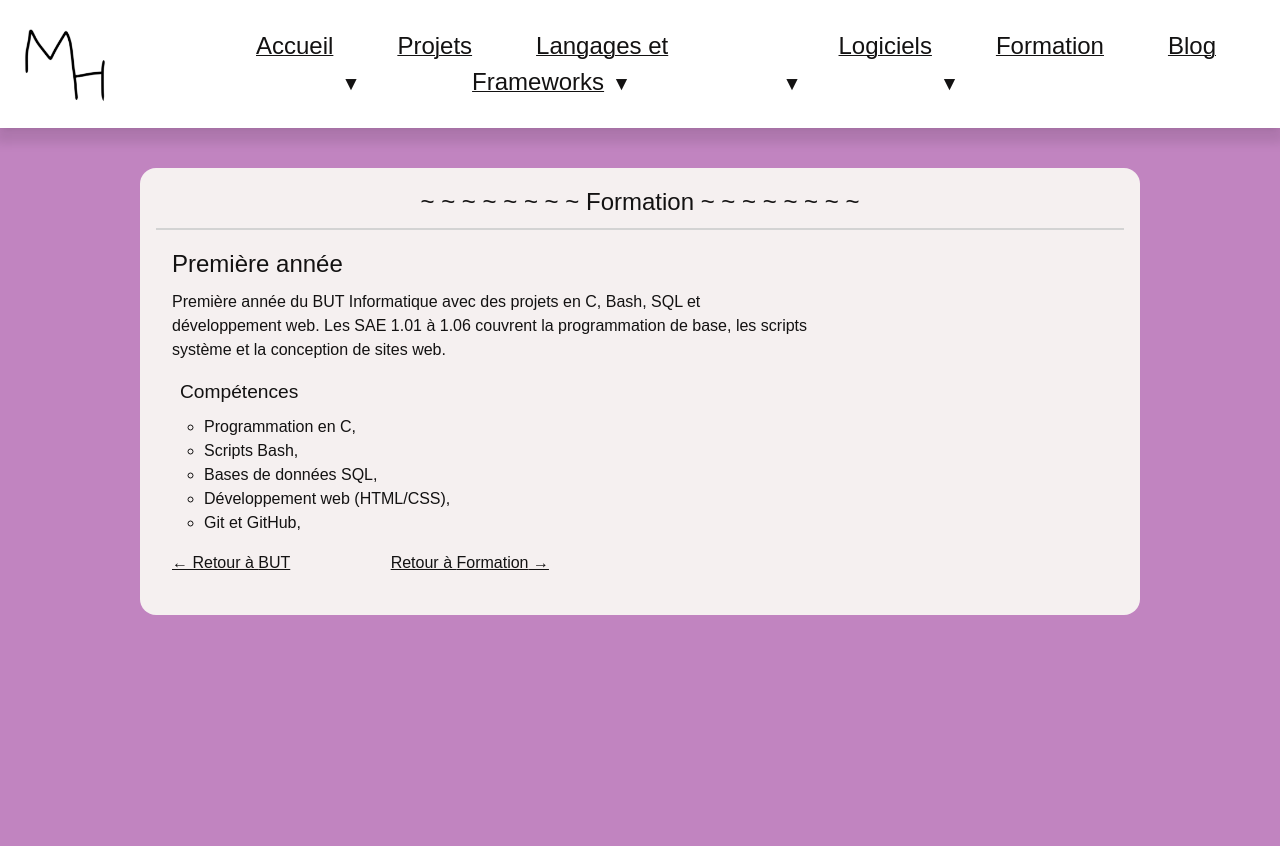
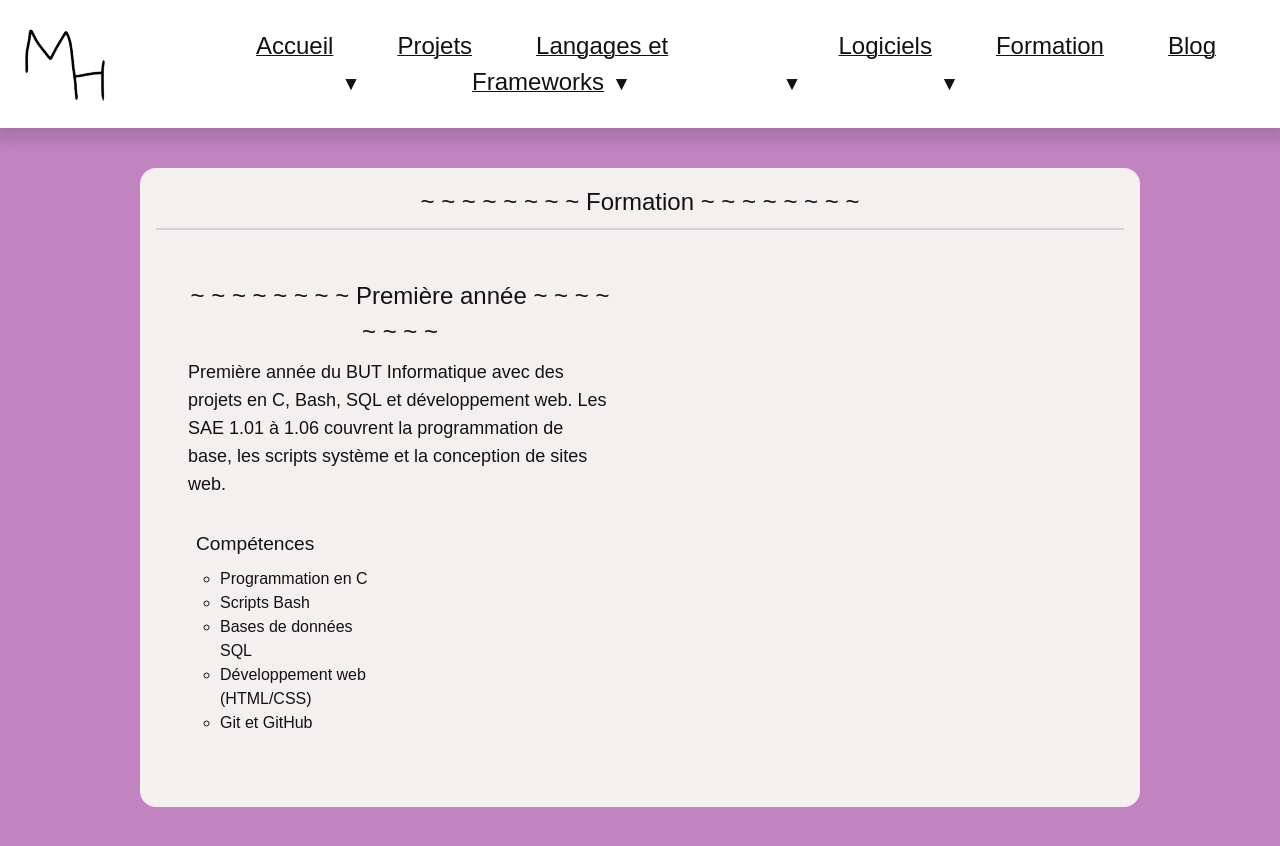
Before and after one commit to Marmelade57/portfolio, a Next.js app: page /formation/BUT/annee-1 in a window 1280 px wide. Before the commit the page ends 800 px from the top, so only its background shows below. Built offline with nearby package versions, Linux system fonts and the light colour scheme.

Commit message:
correction params je crois

```diff
--- a/src/app/[section]/[partie]/[id]/page.tsx
+++ b/src/app/[section]/[partie]/[id]/page.tsx
@@ -3,19 +3,18 @@ import content from "@/data/content.json";
 import { notFound } from "next/navigation";
 import { ExternalLink } from 'lucide-react';
 
-interface PageProps {
+type PageProps = {
   params: {
     section: string;
     partie: string;
     id: string;
   };
-}
+  searchParams: { [key: string]: string | string[] | undefined };
+};
 
-type ContentSection = {
-  [key: string]: {
-    [key: string]: {
+type ContentItem = {
   nom: string;
-      description?: string;
+  description: string;
   niveau?: string;
   projets?: string[];
   utilisation?: string;
@@ -25,57 +24,60 @@ type ContentSection = {
   technologies?: string[];
   lien?: string;
 };
+
+type ContentPart = {
+  [key: string]: ContentItem;
 };
+
+type ContentSection = {
+  [key: string]: ContentPart;
 };
 
 export async function generateMetadata({
   params,
 }: PageProps): Promise<Metadata> {
-  const { section, partie, id } = params;
-  const sectionData = content[section as keyof typeof content] as
-    | ContentSection
-    | undefined;
+  const section = params.section;
+  const partie = params.partie;
+  const id = params.id;
+
+  const sectionData = content[section as keyof typeof content] as ContentSection | undefined;
   const partieData = sectionData?.[partie];
-  const itemData = partieData?.[id];
+  const itemData = partieData?.[id] as ContentItem | undefined;
 
-  if (!sectionData || !partieData || !itemData) {
+  if (!itemData) {
     return {
-      title: "Élément non trouvé",
-      description: "L'élément demandé n'existe pas",
+      title: "Page non trouvée",
+      description: "La page que vous recherchez n'existe pas.",
     };
   }
 
   return {
-    title: `${section.charAt(0).toUpperCase() + section.slice(1)} ${partie.replace(/-/g, " ")} - ${itemData.nom}`,
-    description: itemData.description || `Détails de ${itemData.nom}`,
+    title: `${itemData.nom} - ${partie}`,
+    description: itemData.description,
   };
 }
 
 export default function DetailPage({ params }: PageProps) {
-  const { section, partie, id } = params;
-  const sectionData = content[section as keyof typeof content] as
-    | ContentSection
-    | undefined;
+  const section = params.section;
+  const partie = params.partie;
+  const id = params.id;
+
+  const sectionData = content[section as keyof typeof content] as ContentSection | undefined;
   const partieData = sectionData?.[partie];
-  const itemData = partieData?.[id];
+  const itemData = partieData?.[id] as ContentItem | undefined;
 
-  if (!sectionData || !partieData || !itemData) {
+  if (!itemData) {
     notFound();
   }
 
   return (
-    <main className="grid grid-cols-1 gap-4 w-[50svw]"/* className="container mx-auto px-4 py-8" */>
-      {/* <section>
-        <article> */}
-          <div>
-            <h1>{itemData.nom}</h1>
-            {itemData.description && <p>{itemData.description}</p>}
-          </div>
+    <div className="container mx-auto px-4 py-8">
+      <h1 className="titreFunky text-center mb-8">{itemData.nom}</h1>
+      <p className="text-lg mb-8">{itemData.description}</p>
 
-          <div className="grid grid-cols-1 gap-4">
-            {/* Informations principales */}
-            <div className="space-y-4 grid grid-cols-2 gap-4 w-full">
-              {itemData.niveau && itemData.niveau !== "" && (
+      <div className="grid grid-cols-1 md:grid-cols-2 gap-8">
+        <div className="space-y-6">
+          {itemData.niveau && (
             <div>
               <h2>Niveau</h2>
               <p>{itemData.niveau}</p>
@@ -83,30 +85,25 @@ export default function DetailPage({ params }: PageProps) {
           )}
 
           {itemData.utilisation && (
-                <div className="w-full">
+            <div>
               <h2>Utilisation</h2>
               <p>{itemData.utilisation}</p>
             </div>
           )}
 
           {itemData.date && (
-                <div className="w-full">
+            <div>
               <h2>Date</h2>
               <p>{itemData.date}</p>
             </div>
           )}
-            {/* </div>
 
-            Listes et collections
-            <div className="space-y-4 grid grid-cols-4 gap-4 w-full"> */}
           {itemData.competences && itemData.competences.length > 0 && (
-                <div className="w-full">
+            <div>
               <h2>Compétences</h2>
-                  <ul /* className="list-disc pl-5 space-y-2" */>
+              <ul>
                 {itemData.competences.map((competence, index) => (
-                      <li key={index} /* className="text-lg" */>
-                        {competence + ", "}
-                      </li>
+                  <li key={index}>{competence}</li>
                 ))}
               </ul>
             </div>
@@ -115,9 +112,9 @@ export default function DetailPage({ params }: PageProps) {
           {itemData.projets && itemData.projets.length > 0 && (
             <div className="w-full">
               <h2>Projets</h2>
-                  <ul /* className="list-disc pl-5 space-y-2" */>
+              <ul>
                 {itemData.projets.map((projet, index) => (
-                      <li key={index} /* className="text-lg" */>
+                  <li key={index}>
                     <a href={`/projets/${projet.toLowerCase().includes('sae') ? 'scolaires' : 'personnels'}/${projet.replace(/\s+/g, '')}`}>
                       {projet}
                     </a>
@@ -126,63 +123,46 @@ export default function DetailPage({ params }: PageProps) {
               </ul>
             </div>
           )}
+        </div>
 
+        <div className="space-y-6">
           {itemData.technologies && itemData.technologies.length > 0 && (
-                <div className="w-full">
+            <div>
               <h2>Technologies</h2>
-                  <div className="w-max">
+              <ul>
                 {itemData.technologies.map((tech, index) => (
-                      <span
-                        key={index}
-                        /* className="px-3 py-1 bg-gray-100 rounded-full text-sm" */
-                      >
-                        {tech+", "}
-                      </span>
+                  <li key={index}>{tech}</li>
                 ))}
-                  </div>
+              </ul>
             </div>
           )}
 
           {itemData.domaines && itemData.domaines.length > 0 && (
-                <div className="w-full">
+            <div>
               <h2>Domaines</h2>
-                  <ul /* className="list-disc pl-5 space-y-2" */>
+              <ul>
                 {itemData.domaines.map((domaine, index) => (
-                      <li key={index} /* className="text-lg" */>{domaine}</li>
+                  <li key={index}>{domaine}</li>
                 ))}
               </ul>
             </div>
           )}
-            </div>
-          </div>
-
-
-
-          {/* Navigation */}
-          <div className="grid grid-cols-3 gap-4">
-
-            <a href={`/${section}/${partie}`}>
-              ← Retour à {partie.replace(/-/g, " ")}
-            </a>
 
           {itemData.lien && (
+            <div className="mt-8">
               <a
                 href={itemData.lien}
                 target="_blank"
                 rel="noopener noreferrer"
-                className="inline-flex items-center gap-4"
+                className="inline-flex items-center rounded-lg"
               >
                 <p className="w-max">Voir le projet</p>
                 <ExternalLink />
               </a>
+            </div>
           )}
-
-            <a href={`/${section}`}>
-              Retour à {section.charAt(0).toUpperCase() + section.slice(1)} →
-            </a>
         </div>
-        {/* </article>
-      </section> */}
-    </main>
+      </div>
+    </div>
   );
 }
```
Lines whose indentation alone changed are shown as unchanged.
